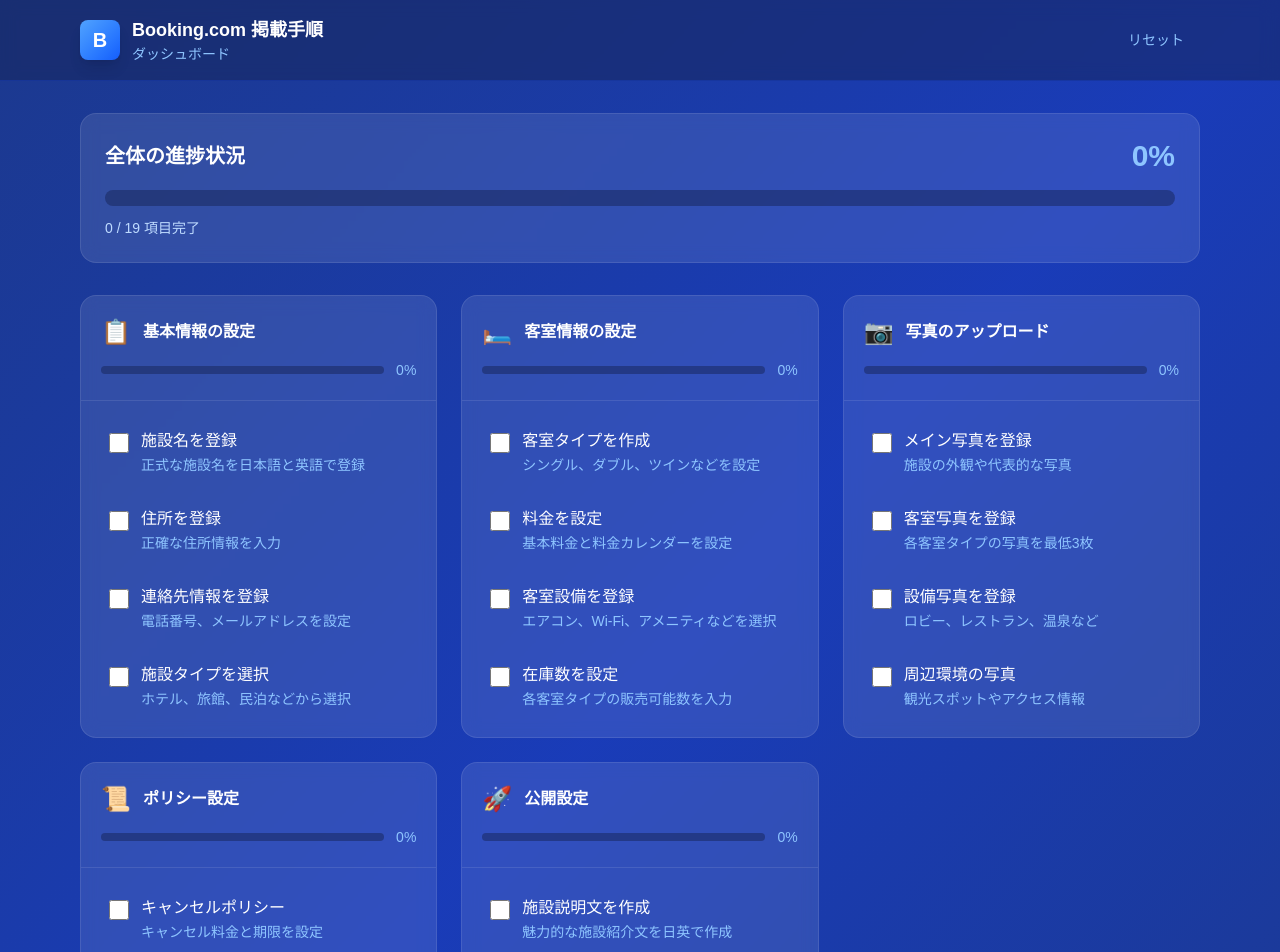
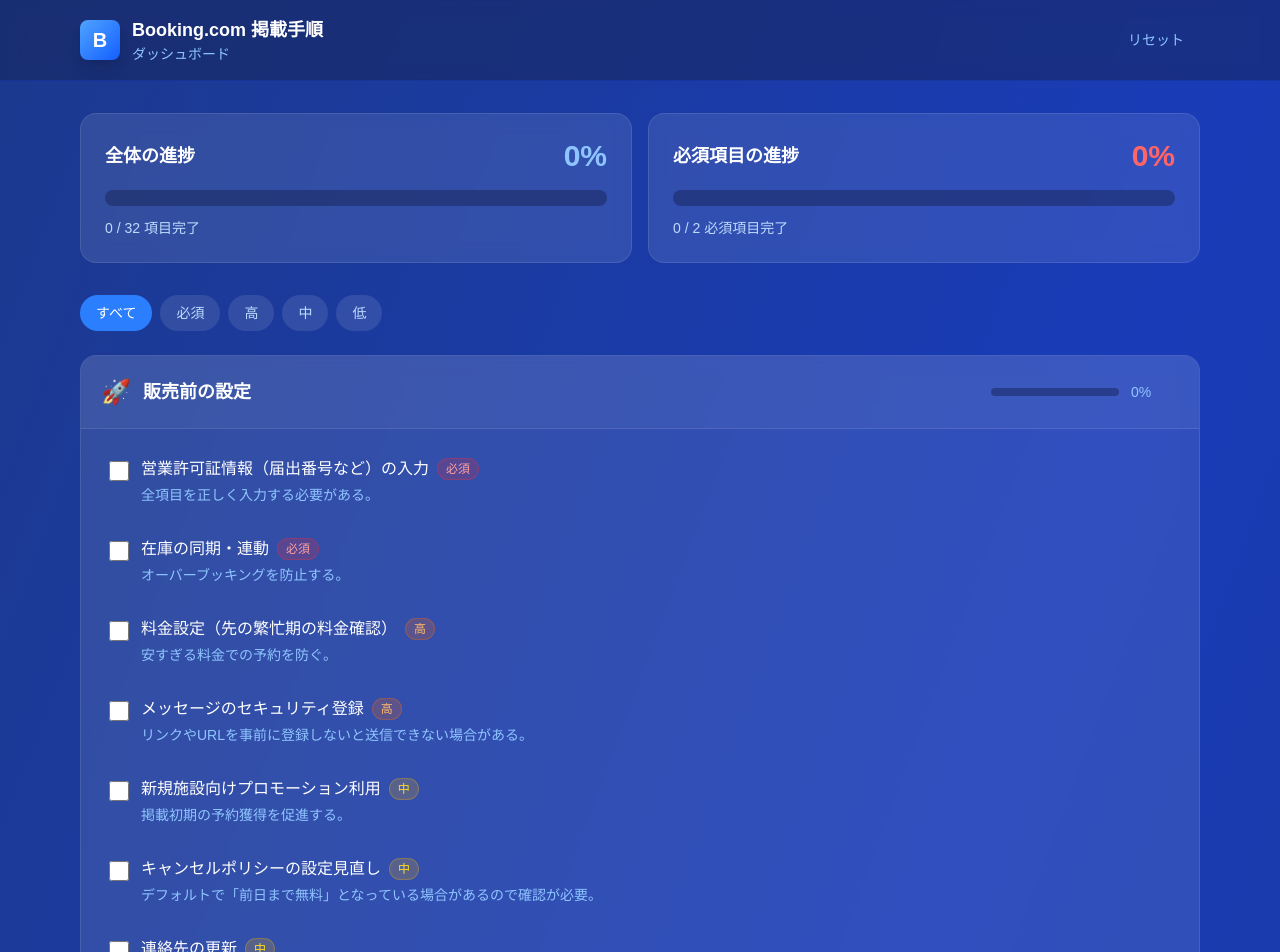
Before and after one commit to ao-magicianED/BookingPostingprocedure, a Next.js app: page /BookingPostingprocedure/ in a window 1280 px wide. Shown: the top 952 px of the page. Built offline with nearby package versions, Linux system fonts and the light colour scheme.

Commit message:
Update checklist with spreadsheet content

```diff
--- a/app/page.tsx
+++ b/app/page.tsx
@@ -6,6 +6,7 @@
   id: string;
   title: string;
   description: string;
+  priority: '必須' | '高' | '中' | '低';
   checked: boolean;
 }
 
@@ -18,66 +19,73 @@
 
 const initialCategories: Category[] = [
   {
-    id: 'basic',
-    title: '基本情報の設定',
-    icon: '📋',
+    id: 'pre-sale',
+    title: '販売前の設定',
+    icon: '🚀',
     items: [
-      { id: 'basic-1', title: '施設名を登録', description: '正式な施設名を日本語と英語で登録', checked: false },
-      { id: 'basic-2', title: '住所を登録', description: '正確な住所情報を入力', checked: false },
-      { id: 'basic-3', title: '連絡先情報を登録', description: '電話番号、メールアドレスを設定', checked: false },
-      { id: 'basic-4', title: '施設タイプを選択', description: 'ホテル、旅館、民泊などから選択', checked: false },
+      { id: 'pre-1', title: '営業許可証情報（届出番号など）の入力', description: '全項目を正しく入力する必要がある。', priority: '必須', checked: false },
+      { id: 'pre-2', title: '在庫の同期・連動', description: 'オーバーブッキングを防止する。', priority: '必須', checked: false },
+      { id: 'pre-3', title: '料金設定（先の繁忙期の料金確認）', description: '安すぎる料金での予約を防ぐ。', priority: '高', checked: false },
+      { id: 'pre-4', title: 'メッセージのセキュリティ登録', description: 'リンクやURLを事前に登録しないと送信できない場合がある。', priority: '高', checked: false },
+      { id: 'pre-5', title: '新規施設向けプロモーション利用', description: '掲載初期の予約獲得を促進する。', priority: '中', checked: false },
+      { id: 'pre-6', title: 'キャンセルポリシーの設定見直し', description: 'デフォルトで「前日まで無料」となっている場合があるので確認が必要。', priority: '中', checked: false },
+      { id: 'pre-7', title: '連絡先の更新', description: '顧客対応を外注している場合、すぐに連絡が取れる担当者の情報を入れる。', priority: '中', checked: false },
+      { id: 'pre-8', title: '予約のリクエスト制（承認制）', description: '掲載に慣れないうちはおすすめ。', priority: '低', checked: false },
+      { id: 'pre-9', title: 'テスト予約実施', description: '販売開始後、必ず実際の予約画面から確認する。', priority: '高', checked: false },
     ],
   },
   {
-    id: 'rooms',
-    title: '客室情報の設定',
-    icon: '🛏️',
+    id: 'basic',
+    title: '基礎設定',
+    icon: '⚙️',
     items: [
-      { id: 'rooms-1', title: '客室タイプを作成', description: 'シングル、ダブル、ツインなどを設定', checked: false },
-      { id: 'rooms-2', title: '料金を設定', description: '基本料金と料金カレンダーを設定', checked: false },
-      { id: 'rooms-3', title: '客室設備を登録', description: 'エアコン、Wi-Fi、アメニティなどを選択', checked: false },
-      { id: 'rooms-4', title: '在庫数を設定', description: '各客室タイプの販売可能数を入力', checked: false },
+      { id: 'basic-1', title: '施設ページスコア100%達成', description: '露出を高めるための基本設定。', priority: '高', checked: false },
+      { id: 'basic-2', title: '子供ポリシー（料金）の設定', description: 'デフォルトで子供料金が未設定の場合があるため、ファミリー層の予約を取り込む。', priority: '高', checked: false },
+      { id: 'basic-3', title: '写真24枚以上登録＆タグ付け', description: '予約のコンバージョン率向上に繋がる。', priority: '高', checked: false },
+      { id: 'basic-4', title: '12ヶ月先までの在庫オープン', description: '早期予約を獲得する。', priority: '中', checked: false },
+      { id: 'basic-5', title: '清掃料金の設定', description: '設定漏れが多い項目。', priority: '中', checked: false },
+      { id: 'basic-6', title: '宿泊人数別の料金設定', description: 'グループや家族など多様なユーザーの獲得。', priority: '中', checked: false },
+      { id: 'basic-7', title: '自動返信/定型文のセット', description: '返信速度の維持とオペレーションの負担軽減。', priority: '中', checked: false },
+      { id: 'basic-8', title: '銀行情報の入力', description: '売上をスムーズに受け取るための準備。', priority: '中', checked: false },
+      { id: 'basic-9', title: '管理アプリのダウンロード', description: '日常的な管理を容易にする。', priority: '中', checked: false },
+      { id: 'basic-10', title: '設備・アメニティの全入力', description: '検索フィルター対策。', priority: '低', checked: false },
     ],
   },
   {
-    id: 'photos',
-    title: '写真のアップロード',
-    icon: '📷',
+    id: 'advanced',
+    title: 'アドバンス設定',
+    icon: '🎯',
     items: [
-      { id: 'photos-1', title: 'メイン写真を登録', description: '施設の外観や代表的な写真', checked: false },
-      { id: 'photos-2', title: '客室写真を登録', description: '各客室タイプの写真を最低3枚', checked: false },
-      { id: 'photos-3', title: '設備写真を登録', description: 'ロビー、レストラン、温泉など', checked: false },
-      { id: 'photos-4', title: '周辺環境の写真', description: '観光スポットやアクセス情報', checked: false },
-    ],
-  },
-  {
-    id: 'policies',
-    title: 'ポリシー設定',
-    icon: '📜',
-    items: [
-      { id: 'policies-1', title: 'キャンセルポリシー', description: 'キャンセル料金と期限を設定', checked: false },
-      { id: 'policies-2', title: 'チェックイン/アウト時間', description: '到着・出発時間を設定', checked: false },
-      { id: 'policies-3', title: '支払い方法', description: 'クレジットカード、現地払いなど', checked: false },
-      { id: 'policies-4', title: '子供・ペットポリシー', description: '子供料金やペット可否を設定', checked: false },
-    ],
-  },
-  {
-    id: 'publish',
-    title: '公開設定',
-    icon: '🚀',
-    items: [
-      { id: 'publish-1', title: '施設説明文を作成', description: '魅力的な施設紹介文を日英で作成', checked: false },
-      { id: 'publish-2', title: '最終確認', description: 'すべての情報を確認', checked: false },
-      { id: 'publish-3', title: '公開申請', description: 'Booking.comへ掲載申請', checked: false },
+      { id: 'adv-1', title: '多様なプラン（料金タイプ）の設定', description: '返金不可やウィークリープランなどで、キャンセル率の低減と稼働率の安定を図る。', priority: '高', checked: false },
+      { id: 'adv-2', title: 'Geniusプログラムへの参画', description: 'Geniusは集客に非常に有効（参加条件あり）。', priority: '高', checked: false },
+      { id: 'adv-3', title: 'Preferredプログラムへの参画', description: '競合が多いエリアでは必須（参加条件あり）。', priority: '高', checked: false },
+      { id: 'adv-4', title: 'モバイル・国別割引の設定', description: 'スマートフォンユーザーや特定マーケットのユーザー獲得。', priority: '高', checked: false },
+      { id: 'adv-5', title: 'Googleマップのピン位置と露出の確認', description: '予約の入り口を広げる。', priority: '高', checked: false },
+      { id: 'adv-6', title: '料金の整合性の維持（最安値保証の遵守）', description: '他のOTAと同じ料金設定で、露出とコンバージョン率を向上させる。', priority: '中', checked: false },
+      { id: 'adv-7', title: '柔軟なキャンセルポリシーの提供', description: '予約のコンバージョン率が大幅に向上する。', priority: '中', checked: false },
+      { id: 'adv-8', title: 'スポンサー広告の利用', description: '効果は高いが、プロ向けの有料プログラム。', priority: '低', checked: false },
+      { id: 'adv-9', title: '競合施設セットの登録', description: '適正価格を把握する。', priority: '低', checked: false },
+      { id: 'adv-10', title: '税金（宿泊税など）の設定', description: '宿泊税など、必要な税金を設定する。', priority: '低', checked: false },
+      { id: 'adv-11', title: '30日以上の予約の受け入れ設定', description: '長期滞在のユーザーを獲得する。', priority: '低', checked: false },
+      { id: 'adv-12', title: 'お支払いを受け取るタイミングの調整', description: '週ごとなど、支払い頻度を設定できる。', priority: '低', checked: false },
+      { id: 'adv-13', title: 'ダイナミックプライシングの導入', description: 'Geniusのダイナミックプライシング機能やPricelabsなどを利用すると、利益最大化にする。', priority: '低', checked: false },
     ],
   },
 ];
 
-const STORAGE_KEY = 'booking-dashboard-progress';
+const STORAGE_KEY = 'booking-dashboard-progress-v2';
+
+const priorityColors = {
+  '必須': 'bg-red-500/20 text-red-300 border-red-500/30',
+  '高': 'bg-orange-500/20 text-orange-300 border-orange-500/30',
+  '中': 'bg-yellow-500/20 text-yellow-300 border-yellow-500/30',
+  '低': 'bg-gray-500/20 text-gray-300 border-gray-500/30',
+};
 
 export default function Home() {
   const [categories, setCategories] = useState<Category[]>(initialCategories);
   const [mounted, setMounted] = useState(false);
+  const [filter, setFilter] = useState<'all' | '必須' | '高' | '中' | '低'>('all');
 
   useEffect(() => {
     setMounted(true);
@@ -112,6 +120,11 @@
     );
   };
 
+  const getFilteredItems = (items: ChecklistItem[]) => {
+    if (filter === 'all') return items;
+    return items.filter(item => item.priority === filter);
+  };
+
   const getTotalProgress = () => {
     const allItems = categories.flatMap(c => c.items);
     const checkedItems = allItems.filter(i => i.checked);
@@ -121,6 +134,12 @@
   const getCategoryProgress = (category: Category) => {
     const checkedItems = category.items.filter(i => i.checked);
     return Math.round((checkedItems.length / category.items.length) * 100);
+  };
+
+  const getRequiredProgress = () => {
+    const requiredItems = categories.flatMap(c => c.items).filter(i => i.priority === '必須');
+    const checkedRequired = requiredItems.filter(i => i.checked);
+    return requiredItems.length > 0 ? Math.round((checkedRequired.length / requiredItems.length) * 100) : 100;
   };
 
   const resetProgress = () => {
@@ -138,6 +157,7 @@
   }
 
   const progress = getTotalProgress();
+  const requiredProgress = getRequiredProgress();
 
   return (
     <div className="min-h-screen bg-gradient-to-br from-blue-900 via-blue-800 to-blue-900">
@@ -164,9 +184,10 @@
 
       <main className="max-w-6xl mx-auto px-4 py-8">
         {/* Progress Overview */}
-        <div className="bg-white/10 backdrop-blur-sm rounded-2xl p-6 mb-8 border border-white/10">
+        <div className="grid gap-4 md:grid-cols-2 mb-8">
+          <div className="bg-white/10 backdrop-blur-sm rounded-2xl p-6 border border-white/10">
             <div className="flex items-center justify-between mb-4">
-            <h2 className="text-white text-xl font-bold">全体の進捗状況</h2>
+              <h2 className="text-white text-lg font-bold">全体の進捗</h2>
               <span className="text-3xl font-bold text-blue-300">{progress}%</span>
             </div>
             <div className="h-4 bg-blue-950/50 rounded-full overflow-hidden">
@@ -180,20 +201,58 @@
             </p>
           </div>
 
+          <div className="bg-white/10 backdrop-blur-sm rounded-2xl p-6 border border-white/10">
+            <div className="flex items-center justify-between mb-4">
+              <h2 className="text-white text-lg font-bold">必須項目の進捗</h2>
+              <span className={`text-3xl font-bold ${requiredProgress === 100 ? 'text-green-400' : 'text-red-400'}`}>{requiredProgress}%</span>
+            </div>
+            <div className="h-4 bg-blue-950/50 rounded-full overflow-hidden">
+              <div
+                className={`h-full rounded-full transition-all duration-500 ease-out ${requiredProgress === 100 ? 'bg-green-400' : 'bg-red-400'}`}
+                style={{ width: `${requiredProgress}%` }}
+              />
+            </div>
+            <p className="text-blue-200 text-sm mt-3">
+              {categories.flatMap(c => c.items).filter(i => i.priority === '必須' && i.checked).length} / {categories.flatMap(c => c.items).filter(i => i.priority === '必須').length} 必須項目完了
+            </p>
+          </div>
+        </div>
+
+        {/* Filter */}
+        <div className="flex gap-2 mb-6 flex-wrap">
+          {(['all', '必須', '高', '中', '低'] as const).map(f => (
+            <button
+              key={f}
+              onClick={() => setFilter(f)}
+              className={`px-4 py-2 rounded-full text-sm font-medium transition-all ${filter === f
+                  ? 'bg-blue-500 text-white'
+                  : 'bg-white/10 text-blue-200 hover:bg-white/20'
+                }`}
+            >
+              {f === 'all' ? 'すべて' : f}
+            </button>
+          ))}
+        </div>
+
         {/* Categories */}
-        <div className="grid gap-6 md:grid-cols-2 lg:grid-cols-3">
-          {categories.map(category => (
+        <div className="space-y-6">
+          {categories.map(category => {
+            const filteredItems = getFilteredItems(category.items);
+            if (filteredItems.length === 0) return null;
+
+            return (
               <div
                 key={category.id}
-              className="bg-white/10 backdrop-blur-sm rounded-2xl border border-white/10 overflow-hidden hover:bg-white/15 transition-colors"
+                className="bg-white/10 backdrop-blur-sm rounded-2xl border border-white/10 overflow-hidden"
               >
-              <div className="p-5 border-b border-white/10">
-                <div className="flex items-center gap-3 mb-3">
+                <div className="p-5 border-b border-white/10 bg-white/5">
+                  <div className="flex items-center justify-between">
+                    <div className="flex items-center gap-3">
                       <span className="text-2xl">{category.icon}</span>
-                  <h3 className="text-white font-bold">{category.title}</h3>
+                      <h3 className="text-white font-bold text-lg">{category.title}</h3>
                     </div>
                     <div className="flex items-center gap-3">
-                  <div className="flex-1 h-2 bg-blue-950/50 rounded-full overflow-hidden">
+                      <div className="w-32 h-2 bg-blue-950/50 rounded-full overflow-hidden">
                         <div
                           className={`h-full rounded-full transition-all duration-300 ${getCategoryProgress(category) === 100
                               ? 'bg-green-400'
@@ -202,13 +261,14 @@
                           style={{ width: `${getCategoryProgress(category)}%` }}
                         />
                       </div>
-                  <span className="text-blue-300 text-sm font-medium">
+                      <span className="text-blue-300 text-sm font-medium min-w-[3rem]">
                         {getCategoryProgress(category)}%
                       </span>
                     </div>
                   </div>
+                </div>
                 <div className="p-4 space-y-2">
-                {category.items.map(item => (
+                  {filteredItems.map(item => (
                     <label
                       key={item.id}
                       className="flex items-start gap-3 p-3 rounded-xl hover:bg-white/5 cursor-pointer transition-colors group"
@@ -219,17 +279,23 @@
                         onChange={() => toggleItem(category.id, item.id)}
                         className="mt-1 w-5 h-5 rounded border-2 border-blue-400 bg-transparent checked:bg-blue-500 checked:border-blue-500 cursor-pointer accent-blue-500"
                       />
-                    <div className="flex-1">
+                      <div className="flex-1 min-w-0">
+                        <div className="flex items-center gap-2 flex-wrap">
                           <p className={`font-medium transition-colors ${item.checked ? 'text-green-300 line-through' : 'text-white'}`}>
                             {item.title}
                           </p>
-                      <p className="text-blue-300 text-sm mt-0.5">{item.description}</p>
+                          <span className={`px-2 py-0.5 text-xs rounded-full border ${priorityColors[item.priority]}`}>
+                            {item.priority}
+                          </span>
+                        </div>
+                        <p className="text-blue-300 text-sm mt-1">{item.description}</p>
                       </div>
                     </label>
                   ))}
                 </div>
               </div>
-          ))}
+            );
+          })}
         </div>
 
         {/* Completion Message */}
```
Lines whose indentation alone changed are shown as unchanged.
